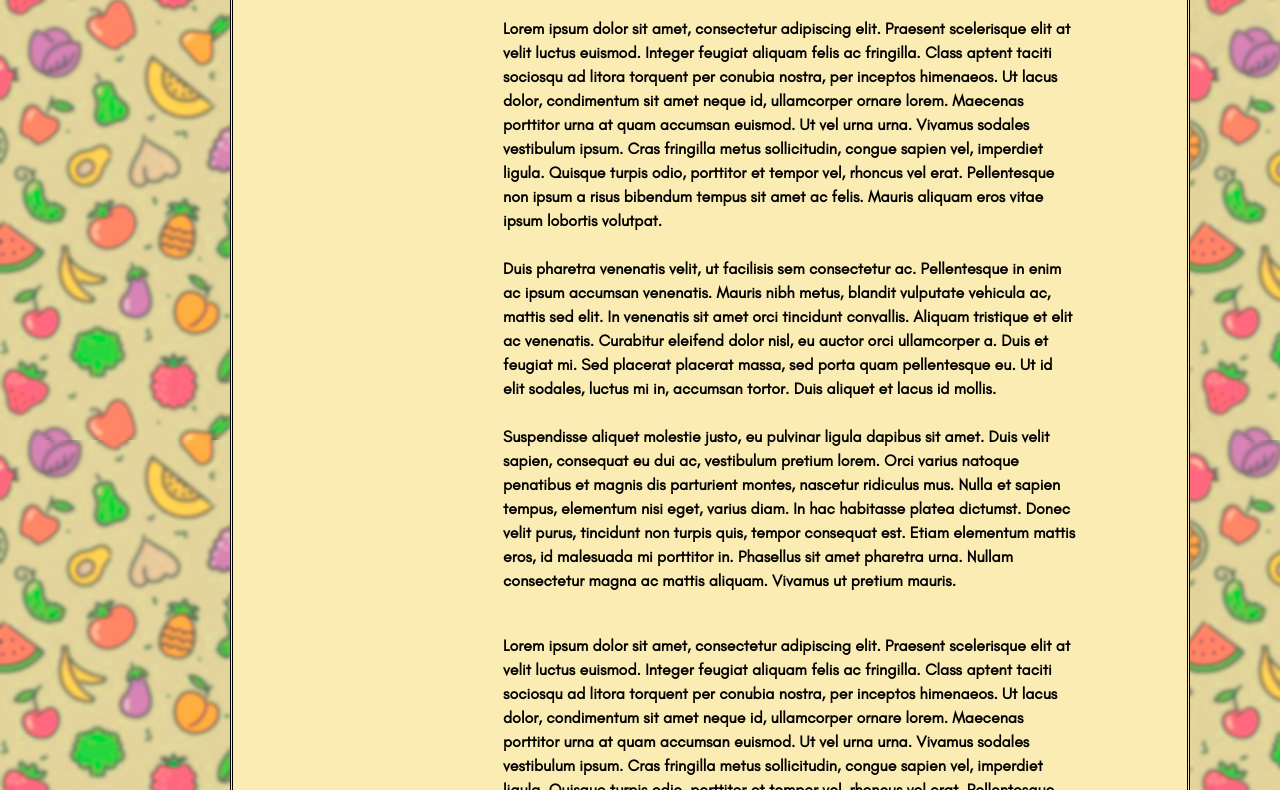
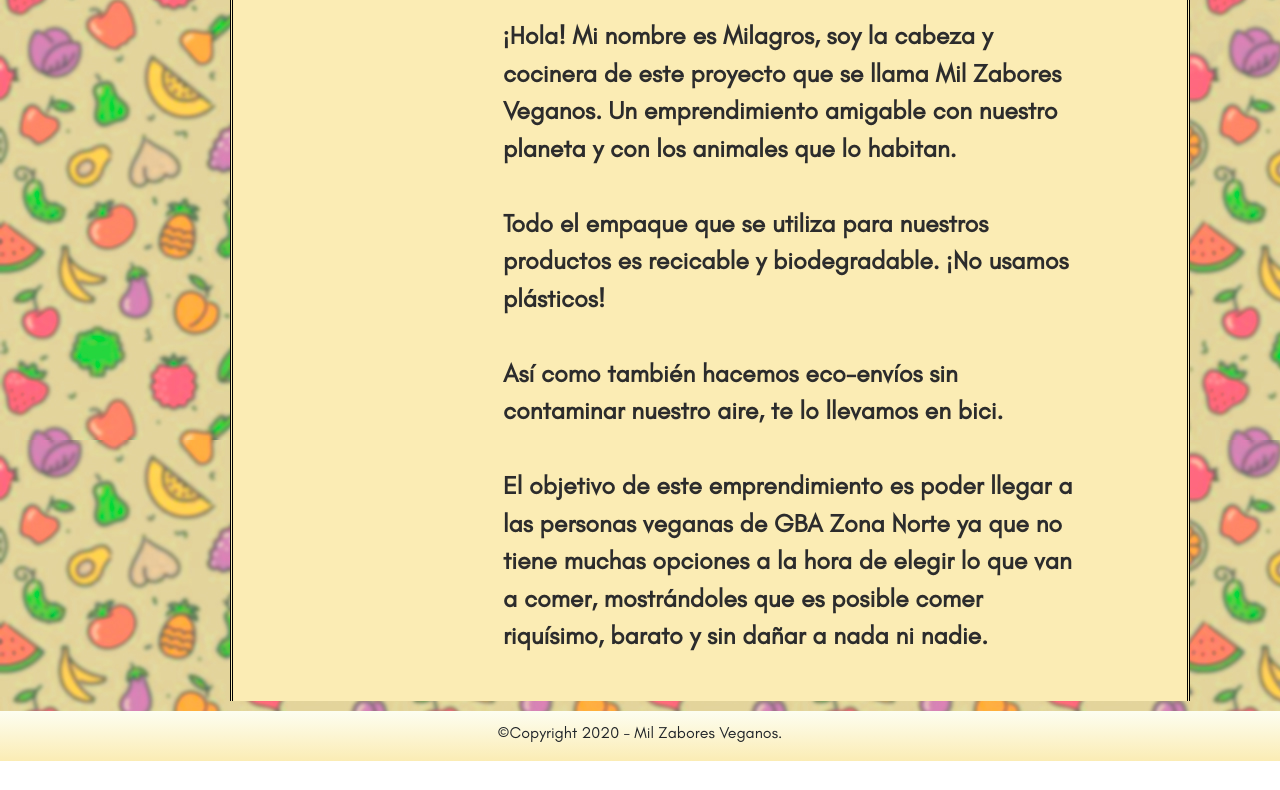
Before and after one commit to agustnaguirre/milzabores, a website: page pages/conocenos.html in a window 1280 px wide. Shown: the part 360-1150 px from the top of the page. After the commit the page ends 1121 px from the top, so only its background shows below. Drawn offline with nearby package versions, Linux system fonts and the light colour scheme.

Commit message:
update Conocenos

```diff
--- a/pages/conocenos.html
+++ b/pages/conocenos.html
@@ -39,14 +39,18 @@
                 </div>
                 <div class="tituloConocenos">
                     <p>
-                        Lorem ipsum dolor sit amet, consectetur adipiscing elit. Praesent scelerisque elit at velit luctus euismod. Integer feugiat aliquam felis ac fringilla. Class aptent taciti sociosqu ad litora torquent per conubia nostra, per inceptos himenaeos. Ut lacus dolor, condimentum sit amet neque id, ullamcorper ornare lorem. Maecenas porttitor urna at quam accumsan euismod. Ut vel urna urna. Vivamus sodales vestibulum ipsum. Cras fringilla metus sollicitudin, congue sapien vel, imperdiet ligula. Quisque turpis odio, porttitor et tempor vel, rhoncus vel erat. Pellentesque non ipsum a risus bibendum tempus sit amet ac felis. Mauris aliquam eros vitae ipsum lobortis volutpat. <br> <br>
-
-                        Duis pharetra venenatis velit, ut facilisis sem consectetur ac. Pellentesque in enim ac ipsum accumsan venenatis. Mauris nibh metus, blandit vulputate vehicula ac, mattis sed elit. In venenatis sit amet orci tincidunt convallis. Aliquam tristique et elit ac venenatis. Curabitur eleifend dolor nisl, eu auctor orci ullamcorper a. Duis et feugiat mi. Sed placerat placerat massa, sed porta quam pellentesque eu. Ut id elit sodales, luctus mi in, accumsan tortor. Duis aliquet et lacus id mollis. <br> <br>
-
-                        Suspendisse aliquet molestie justo, eu pulvinar ligula dapibus sit amet. Duis velit sapien, consequat eu dui ac, vestibulum pretium lorem. Orci varius natoque penatibus et magnis dis parturient montes, nascetur ridiculus mus. Nulla et sapien tempus, elementum nisi eget, varius diam. In hac habitasse platea dictumst. Donec velit purus, tincidunt non turpis quis, tempor consequat est. Etiam elementum mattis eros, id malesuada mi porttitor in. Phasellus sit amet pharetra urna. Nullam consectetur magna ac mattis aliquam. Vivamus ut pretium mauris.
+                        ¡Hola! Mi nombre es Milagros, soy la cabeza y cocinera de este proyecto que
+                        se llama Mil Zabores Veganos. Un  emprendimiento amigable con nuestro
+                        planeta y con los animales que lo habitan. <br><br>
+                        Todo el empaque que se utiliza para nuestros productos es recicable
+                        y biodegradable. ¡No usamos plásticos! <br><br>
+                        Así como también hacemos eco-envíos sin contaminar nuestro aire, te lo llevamos
+                        en bici. <br><br>
+                        El objetivo de este emprendimiento es poder llegar a las personas veganas de
+                        GBA Zona Norte ya que no tiene muchas opciones a la hora de elegir lo que van
+                        a comer, mostrándoles que es posible comer riquísimo, barato y sin dañar a nada
+                        ni nadie.
                     </p>
-                    <p class="articulosTips">Lorem ipsum dolor sit amet, consectetur adipiscing elit. Praesent scelerisque elit at velit luctus euismod. Integer feugiat aliquam felis ac fringilla. Class aptent taciti sociosqu ad litora torquent per conubia nostra, per inceptos himenaeos. Ut lacus dolor, condimentum sit amet neque id, ullamcorper ornare lorem. Maecenas porttitor urna at quam accumsan euismod. Ut vel urna urna. Vivamus sodales vestibulum ipsum. Cras fringilla metus sollicitudin, congue sapien vel, imperdiet ligula. Quisque turpis odio, porttitor et tempor vel, rhoncus vel erat. Pellentesque non ipsum a risus bibendum tempus sit amet ac felis. Mauris aliquam eros vitae ipsum lobortis volutpat.</p>
-                    <p class="articulosTips">Lorem ipsum dolor sit amet, consectetur adipiscing elit. Praesent scelerisque elit at velit luctus euismod. Integer feugiat aliquam felis ac fringilla. Class aptent taciti sociosqu ad litora torquent per conubia nostra, per inceptos himenaeos. Ut lacus dolor, condimentum sit amet neque id, ullamcorper ornare lorem. Maecenas porttitor urna at quam accumsan euismod. Ut vel urna urna. Vivamus sodales vestibulum ipsum. Cras fringilla metus sollicitudin, congue sapien vel, imperdiet ligula. Quisque turpis odio, porttitor et tempor vel, rhoncus vel erat. Pellentesque non ipsum a risus bibendum tempus sit amet ac felis. Mauris aliquam eros vitae ipsum lobortis volutpat.</p>
                 </div>
             </section>
         </main>
--- a/scss/_global.scss
+++ b/scss/_global.scss
@@ -221,8 +221,8 @@
   color: #FDFEF1;
   width: 60%;
   p{
-    color: black;
-    font-size: medium;
+    color: rgb(44, 44, 44);
+    font-size: 25px;
     display: inline-block;
     transform: translate(-50px);
     margin-top: 25px;
@@ -234,7 +234,7 @@
       font-family: 'GlacialIndifference', 'Gill Sans', 'Gill Sans MT', sans-serif;
       font-size: 25px;
       font-weight: bolder;
-      transform: translate(317px, 20px);
+      transform: translate(310px, 20px);
       color: #FDFEF1;
       width: 60%;
     }
```
Also changed, not shown: css/main.css.
